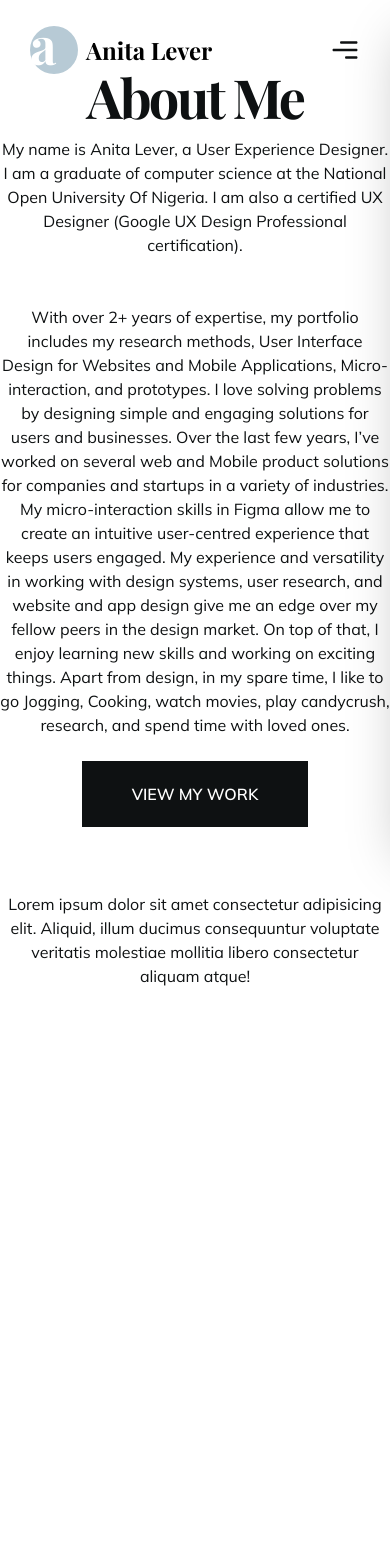
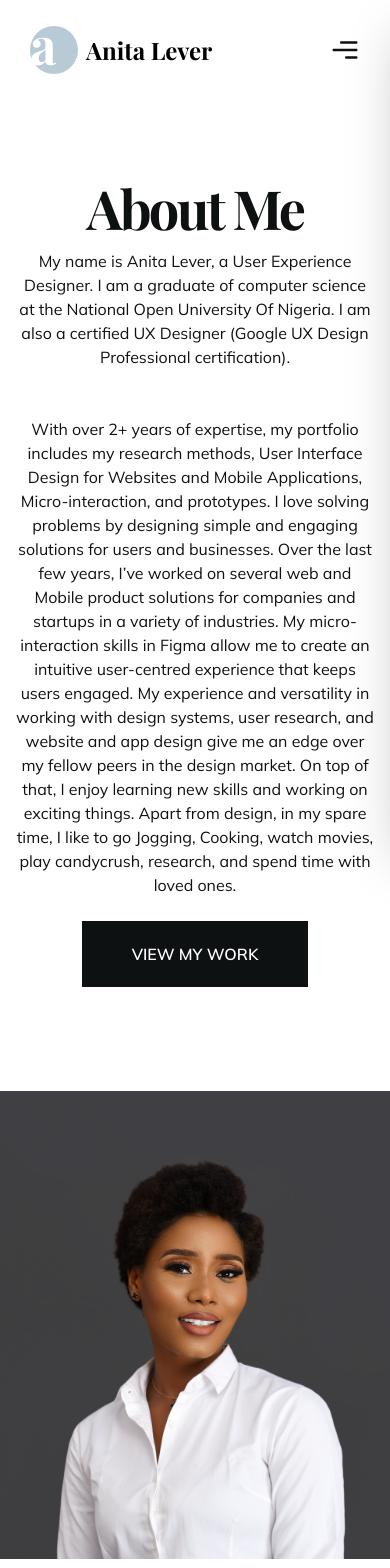
Before and after one commit to whizkidefos/omolara-portfolio, a React (Create React App) app: page /about in a window 390 px wide. Shown: the top 1568 px of the page. Before the commit the page ends 996 px from the top, so only its background shows below. Built offline with nearby package versions, Linux system fonts and the light colour scheme; a web font is replaced by a local one.

Commit message:
Responsive styling

```diff
--- a/src/App.js
+++ b/src/App.js
@@ -15,7 +15,7 @@ const App = () => {
       <Router>
         <Header />
         <AnimRoutes />
-        <Footer />
+        {/* <Footer /> */}
       </Router>
 
       {/* Cursor */}
--- a/src/components/Footer.jsx
+++ b/src/components/Footer.jsx
@@ -2,7 +2,7 @@ import React from 'react'
 
 const Footer = () => {
   return (
-    <footer className='h-32 py-6 mt-6 text-center'>
+    <footer className='absolute bottom-0 left-0 right-0 w-full h-20 h-32 py-6 mt-6 text-center'>
         <div className="container">
             <p>
                 Lorem ipsum dolor sit amet consectetur adipisicing elit. Aliquid, illum ducimus consequuntur voluptate veritatis molestiae mollitia libero consectetur aliquam atque!
--- a/src/components/Header.jsx
+++ b/src/components/Header.jsx
@@ -11,7 +11,7 @@ const Header = () => {
   const { handleMouseEnter, handleMouseLeave } = useContext(CursorContext);
 
   return (
-    <header className='fixed w-full px-[30px] lg:px-[100px] z-30 h-[100px] lg:h-[140px] flex items-center'>
+    <header className='fixed w-full px-[30px] lg:px-[100px] z-30 h-[100px] lg:h-[140px] flex items-center bg-white lg:bg-transparent'>
       <div
         onMouseEnter={handleMouseEnter}
         onMouseLeave={handleMouseLeave}
--- a/src/index.css
+++ b/src/index.css
@@ -4,10 +4,10 @@
 
 @layer base {
   body {
-    @apply overflow-hidden bg-white text-primary font-secondary;
+    @apply overflow-x-hidden overflow-y-auto bg-white text-primary font-secondary;
   }
   .h1 {
-    @apply text-[54px] lg:text-[108px] font-primary font-bold capitalize leading-[120%] tracking-[-0.05em] mb-2;
+    @apply text-[54px] lg:text-[96px] font-primary font-bold capitalize leading-[120%] tracking-[-0.05em] mb-2;
   }
   .section {
     @apply w-screen h-screen;
@@ -15,4 +15,7 @@
   .btn {
     @apply py-[18px] px-[50px] h-[66px] flex items-center justify-center text-base uppercase font-secondary font-semibold bg-primary text-white;
   }
+  .navbarBg {
+    @apply transition-all duration-300 ease-in-out bg-white shadow-md;
+  }
 }
--- a/src/pages/About.js
+++ b/src/pages/About.js
@@ -18,18 +18,18 @@ const About = () => {
         onMouseEnter={handleMouseEnter}
         onMouseLeave={handleMouseLeave}
         className='section'>
-        <div className="container relative h-full pb-10 mx-auto">
+        <div className="container pb-10 mx-auto">
           {/* About Banner wrapper */}
           <div className="flex flex-col items-center justify-center h-full text-center lg:flex-row gap-x-24 lg:text-left lg:pt-16">
-            <figure className="flex-1 order-2 overflow-hidden max-h-[650px] lg:max-h-max lg:order-none">
-              <img src={Anita} alt="Anita Lever" />
+            <figure className="flex-1 order-2 max-h-[650px] lg:max-h-max lg:order-none pt-12 pb-4 lg:pt-36">
+              <img src={Anita} alt="Anita Lever" className='object-cover w-full' />
             </figure>
             <motion.article
               initial={{ opacity: 0, y: '-80%' }}
               animate={{ opacity: 1, y: 0 }}
               exit={{ opacity: 0, y: '-80%' }}
               transition={transition1}
-              className="z-10 flex flex-col items-center justify-center flex-1 pt-36 pb-14 lg:pt-0 lg:w-auto lg:items-start">
+              className="z-10 flex flex-col items-center justify-center flex-1 px-4 pt-44 pb-14 lg:pt-32 lg:w-auto lg:items-start">
               <h1 className="h1">About me</h1>
               <p className="mb-6">
                 My name is Anita Lever, a User Experience Designer. I am a graduate of computer science at the National Open University Of Nigeria. I am also a certified UX Designer (Google UX Design Professional certification).
--- a/src/pages/Contact.js
+++ b/src/pages/Contact.js
@@ -17,7 +17,7 @@ const Contact = () => {
     <div className="container h-full pb-10 mx-auto">
       <div className="flex flex-col items-center justify-start h-full text-center lg:flex-row pt-36 gap-x-8 lg:text-left">
 
-        <figure className="hidden lg:flex bg-[#eef7f9] absolute bottom-0 left-0 right-0 top-72 -z-10"></figure>
+        <figure className="hidden lg:flex bg-[#eef7f9] absolute bottom-0 left-0 right-0 top-80 -z-10"></figure>
 
         {/* Text and form */}
         <div
--- a/src/pages/Portfolio.js
+++ b/src/pages/Portfolio.js
@@ -39,9 +39,9 @@ const Portfolio = () => {
         <figure
           onMouseEnter={handleMouseEnter}
           onMouseLeave={handleMouseLeave}
-          className="grid grid-cols-2 lg:gap-2">
+          className="grid gap-2 pb-10 mb-5 md:grid-cols-2 sm:grid-cols-1">
           {/* Portfolio item */}
-          <div className="max-w-[250px] lg:max-w-[320px] h-[187px] lg:h-[220px] bg-accent overflow-hidden">
+          <div className="sm:max-w-full md:max-w-[250px] lg:max-w-[320px] h-[187px] lg:h-[220px] bg-accent overflow-hidden">
             <a href="https://www.behance.net/gallery/162270163/Wardrobewise-case-study-(fashion-store)" target="_blank" rel="noopener noreferrer">
               <img src={Wise} alt="portfolio preview" className='object-cover h-full w-full lg-[220px] hover:scale-105 transition-all duration-500' />
             </a>
```
